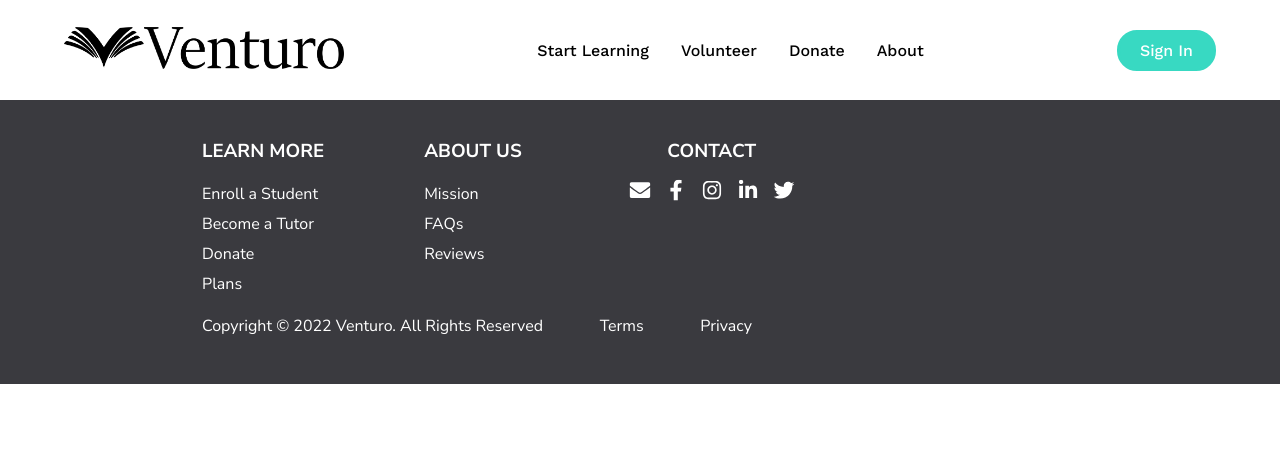
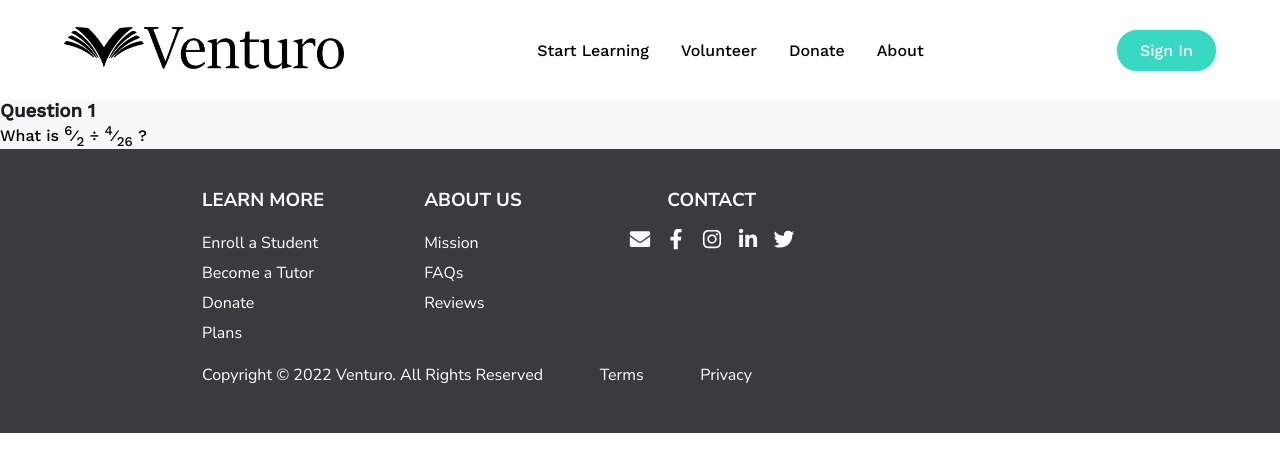
Before and after one commit to Arnav350/venturo, a React (Create React App) app: page /Elementary in a window 1280 px wide. Shown: the top 472 px of the page. Built offline with nearby package versions, Linux system fonts and the light colour scheme.

Commit message:
started elementary

```diff
--- a/src/App.jsx
+++ b/src/App.jsx
@@ -11,6 +11,8 @@ import Faq from "./pages/Faq.jsx";
 import Plan from "./pages/Plan.jsx";
 import Review from "./pages/Review.jsx";
 import Schedule from "./pages/Schedule.jsx";
+//test
+import Elementary from "./pages/Elementary";
 
 function App() {
   return (
@@ -26,6 +28,7 @@ function App() {
           <Route path="/Plan" element={<Plan />} />
           <Route path="/Review" element={<Review />} />
           <Route path="/Schedule" element={<Schedule />} />
+          <Route path="/Elementary" element={<Elementary />} />
         </Routes>
         <Footer />
       </Router>
--- /dev/null
+++ b/src/pages/Elementary.jsx
@@ -0,0 +1,26 @@
+import React from "react";
+import "../App.css";
+
+function Elementary() {
+  const oneA = Math.floor(Math.random() * 10 + 1);
+  const oneB = Math.floor(Math.random() * 30 + 1);
+  const oneC = Math.floor(Math.random() * 10 + 1);
+  const oneD = Math.floor(Math.random() * 30 + 1);
+  const oneAns = (oneA * oneD) / (oneB * oneC);
+
+  return (
+    <>
+      <main>
+        <section>
+          <h3>Question 1</h3>
+          <div>
+            What is <sup>{oneA}</sup>&frasl;<sub>{oneB}</sub> &divide;{" "}
+            <sup>{oneC}</sup>&frasl;<sub>{oneD}</sub> ?
+          </div>
+        </section>
+      </main>
+    </>
+  );
+}
+
+export default Elementary;
```
